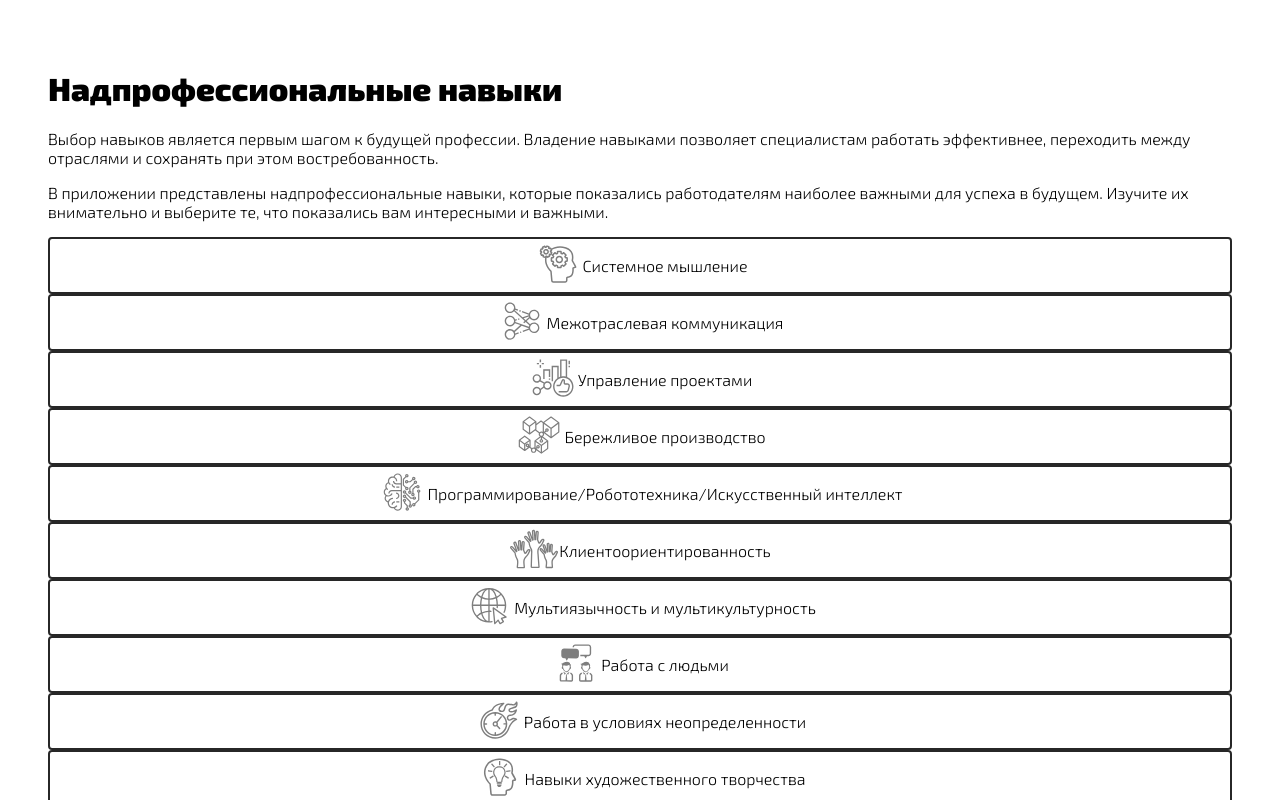
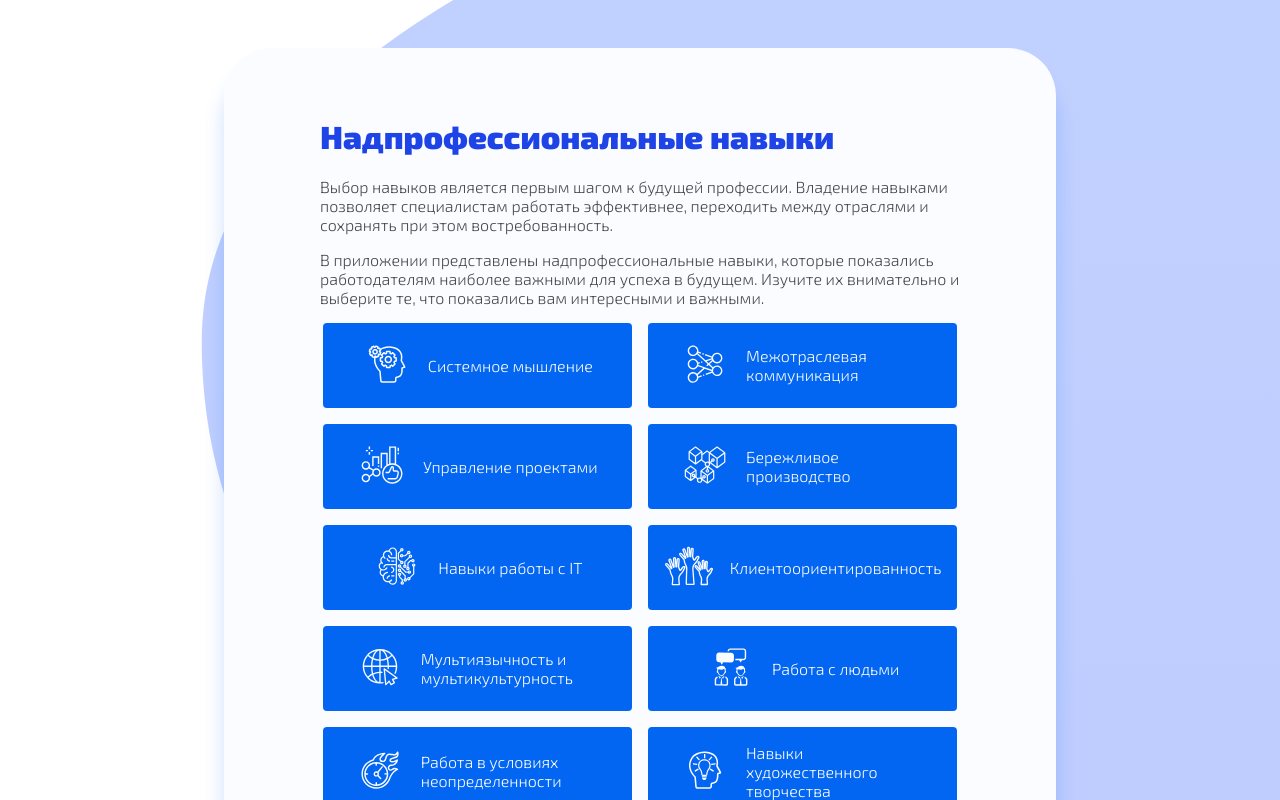
Before and after one commit to gizomo/diplomacy, a Vue app: page / in a window 1280 px wide. Both pictures are taken after a click on the button "Начать". Shown: the top 800 px of the page. Built offline with nearby package versions, Linux system fonts and the light colour scheme.

Commit message:
Styles refactored

```diff
--- a/src/App.vue
+++ b/src/App.vue
@@ -1,4 +1,7 @@
 <template>
+  <div class="wave-wrapp">
+    <div class="wave"></div>
+  </div>
   <prof-orient />
   <diplomacy-game v-if="false" />
 </template>
@@ -21,23 +24,72 @@ body {
   position: relative;
   margin: 0;
   font-family: "Exo 2", sans-serif;
+  color: #4a4a4a;
+  /* background: content-box url("./assets/bg.svg");
+  background-size: 100% auto; */
+}
+h1,
+h2,
+h3 {
+  color: #1e43e7;
+}
+a {
+  color: #6194ff;
+  text-decoration: none;
+}
+a:hover {
+  text-decoration: underline;
 }
 hr {
   margin: 3rem;
   color: #f2f2f2;
 }
+.buttons {
+  display: flex;
+  justify-content: center;
+  gap: 1rem;
+  padding: 1rem 0;
+}
 button {
   width: 12rem;
-  height: 3rem;
-  margin: 1rem;
+  height: 4.1rem;
+  font-size: 1.05rem;
   font-weight: 600;
-  background-color: white;
-  border: 2px solid rgb(39, 39, 39);
+  color: #fafcff;
+  background-color: #dc5a12;
+  border: none;
+  border-radius: 0.3rem;
   cursor: pointer;
 }
 button:hover {
-  transition: all 0.2s;
-  opacity: 0.6;
+  transition: all 0.3s ease-in-out;
+  opacity: 0.7;
+  transform: translate3d(0, 0, 0);
+  box-shadow: 0.1rem 0.1rem 0.2rem 0.1rem rgb(2, 100, 242, 0.2);
+}
+.wave-wrapp {
+  height: 100vh;
+  width: 100vw;
+  position: absolute;
+  z-index: -1;
+  overflow: hidden;
+}
+.wave {
+  background: url("./assets/bg.svg") repeat-y;
+  background-size: cover;
+  position: absolute;
+  width: 100vw;
+  top: 0;
+  height: 800vh;
+  animation: wave 10s linear infinite;
   transform: translate3d(0, 0, 0);
 }
+@keyframes wave {
+  0% {
+    margin-top: 0;
+  }
+  100% {
+    margin-top: -400vh;
+  }
+}
 </style>
--- a/src/components/CheckBox.vue
+++ b/src/components/CheckBox.vue
@@ -7,7 +7,7 @@
       :value="value"
       @change="onChange"
     />
-    <span :id="svgId"></span>
+    <span class="svgicon" :id="svgId"></span>
     {{ label }}
   </label>
 </template>
@@ -39,7 +39,7 @@ export default {
     },
   },
   methods: {
-    onChange() {
+    onChange(event) {
       if (event.target.checked) {
         this.checkedOption.push(this.value);
       } else {
@@ -52,7 +52,7 @@ export default {
         .size(50, 50)
         .viewbox(0, 0, 26.4, 26.4)
         .path(this.iconData.d)
-        .fill("#7e7e7e");
+        .fill("#fafcff");
     },
   },
   mounted() {
@@ -62,19 +62,31 @@ export default {
 </script>
 <style scoped>
 .checkbox {
+  width: calc((100% / 3) + 2rem);
   display: flex;
-  flex-shrink: 0;
   justify-content: center;
   align-items: center;
-  border: 2px solid rgb(39, 39, 39);
+  padding: 1rem 2rem;
+  color: #fafcff;
+  background-color: #0266f2;
   border-radius: 0.25rem;
   cursor: pointer;
+  transition: all 0.3s ease-in-out;
+}
+.checkbox:hover {
+  transition: all 0.3s ease-in-out;
+  opacity: 0.7;
+  transform: translate3d(0, 0, 0);
+  box-shadow: 0.1rem 0.1rem 0.2rem 0.1rem rgb(2, 100, 242, 0.2);
 }
 .checkbox input {
   display: none;
 }
 .checked {
-  box-shadow: 0.1rem 0.1rem 0.2rem 0.1rem rgb(128, 128, 128, 0.5);
-  background-color: darksalmon;
+  box-shadow: 0.1rem 0.1rem 0.2rem 0.1rem rgb(2, 100, 242, 0.2);
+  background: linear-gradient(180deg, #00efd1 1%, #00acea 99%);
+}
+.svgicon {
+  margin-right: 1rem;
 }
 </style>
--- a/src/components/ProfOrient.vue
+++ b/src/components/ProfOrient.vue
@@ -41,7 +41,9 @@
           :optionObj="skill"
         />
       </div>
-      <button class="skills-save" @click="skillsSave">Продолжить</button>
+      <div class="buttons">
+        <button class="skills-save" @click="skillsSave">Продолжить</button>
+      </div>
     </div>
     <div class="trends" v-if="isTrends">
       <h1 class="trends-title">Актуальные тренды</h1>
@@ -68,7 +70,9 @@
           :optionObj="trend"
         />
       </div>
-      <button class="trends-save" @click="trendsSave">Продолжить</button>
+      <div class="buttons">
+        <button class="trends-save" @click="trendsSave">Продолжить</button>
+      </div>
     </div>
     <div class="professions-list" v-if="isProfessions">
       <div
@@ -148,9 +152,20 @@ export default {
 .prof-orient {
   padding: 3rem;
 }
+.skills {
+  min-width: 20rem;
+  width: 50vw;
+  margin: 0 auto;
+  padding: 3rem 6rem;
+  background-color: #fafcff;
+  border-radius: 3rem;
+  box-shadow: 0px 25px 20px rgba(2, 100, 242, 0.2);
+}
 .options-list {
   display: flex;
-  flex-direction: column;
-  justify-content: space-around;
+  flex-wrap: wrap;
+  justify-content: center;
+  /* flex-direction: column; */
+  gap: 1rem;
 }
 </style>
```
Also changed, not shown: src/assets/bg.svg (added), src/assets/profOrient.json.
